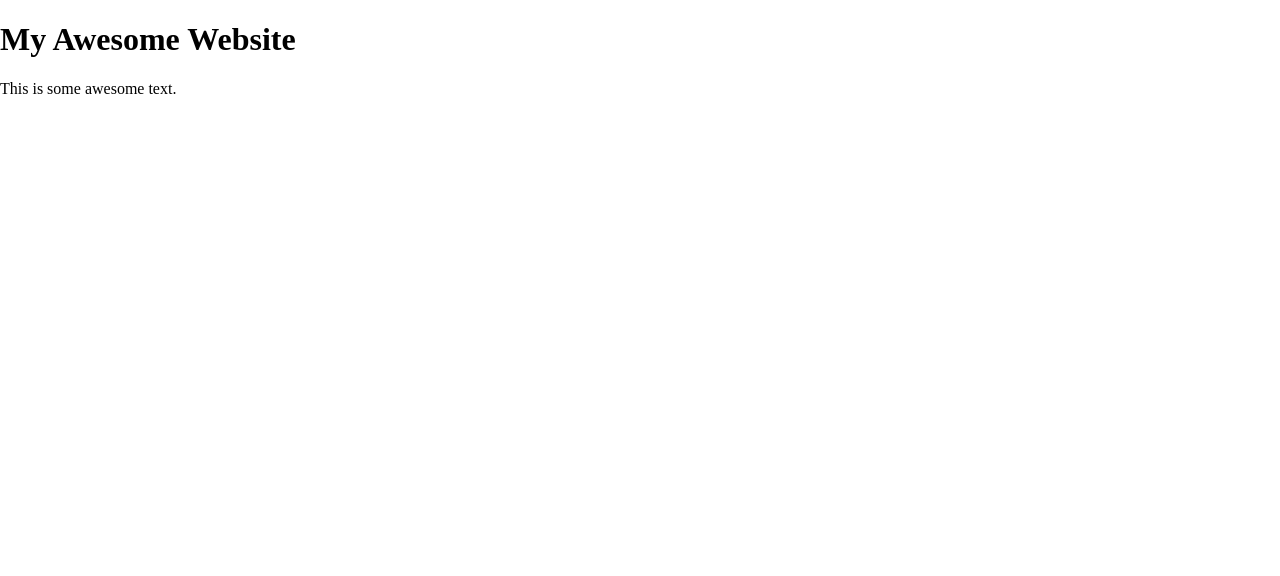
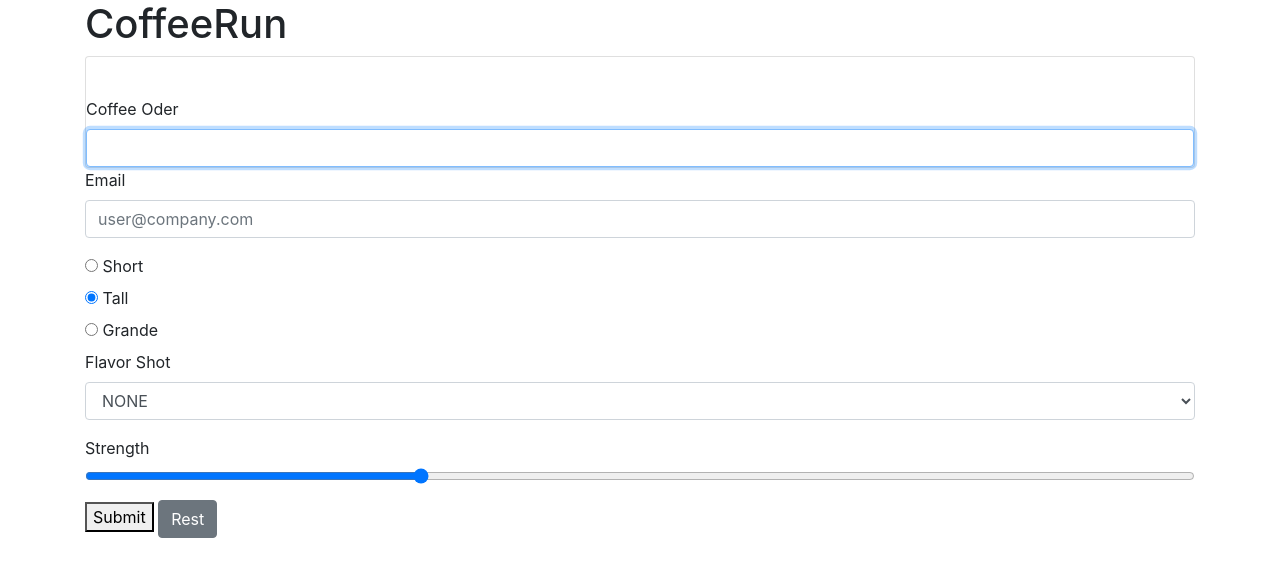
Before and after one commit to CTECH-IT/coffee-run-Manakherto-1, a plain HTML site: page index.html in a window 1280 px wide. Drawn offline with nearby package versions, Linux system fonts and the light colour scheme.

```diff
--- a/index.html
+++ b/index.html
@@ -1,26 +1,65 @@
 <!DOCTYPE html>
-<html lang="en" dir="ltr">
+<html lang="en" dir="ltr"
+ <head>
+     <meta charset="utf-8">
+     <title>coffeerun</title>
+     <link rel="stylesheet" href="https://cdnjs.cloudflare.com/ajax/libs/twitter-bootstrap/4.3.1/css/bootstrap.min.css ">
+ </head>
+ <body class="container">
+  <header>
+    <h1>CoffeeRun</h1>
+  </header>
+  <section>
+    <div class="card card-default">
+      <div class="card-body">
+        <form data-coffee-order="form">
+        </div class="form-group">
+        <label for="coffeeOrder"> Coffee Oder</label>
+        <input class="form-control" name="coffee" id="coffeeOrder" autofocus>
+    </div>
+    <div class="form-group">
+      <label for="emailInput">Email</label>
+      <input class="form-control" type="email" name="emailAddress" id="emailInput" value="" placeholder="user@company.com">
+    </div>
+    <div class="radio">
+      <label>
+        <input type="radio" name="size" value="short">
+        Short
+      </label>
+    </div>
+    <div class="radio">
+      <label>
+        <input type="radio"  name="size" value="tall" checked>
+        Tall
+      </label>
+    </div>
+    <div class="radio">
+      <label>
+        <input type="radio"  name="size" value="grande">
+        Grande
+      </label>
+    </div>
+    <div class="form-group">
+      <label for="flavorShot">Flavor Shot</label>
+        <select id="flavorShot" class="form-control" name="flavor">
+          <option value="">NONE</option>
+          <option value="caramel">Caramel</option>
+          <option value="almond">Almond</option>
+          <option value="mocha">Mocha</option>
+        </select>
+    </div>
+    <div class="form-group">
+      <label for="strengthLevel">Strength</label>
+       <input name="strength" id="strengthLevel" type="range"
+       class="form-control-range" value="30">
+    </div>
+    <button type="submit class=btn btn primary">Submit</button>
+    <button type="rest" class="btn btn-secondary">Rest</button>
+  </form>
+  </div>
 
-  <head>
-    <meta charset="utf-8">
-    <title>My Awesome Website</title>
-    <meta name="author" content="Put your name here">
 
-    <!-- If you are using p5.js to create drawings or games, uncomment the next line: -->
-    <!--
-      <script src="https://cdn.jsdelivr.net/npm/p5@1.4.1/lib/p5.js"></script>
-    -->
-
-    <link rel="stylesheet" href="https://cdnjs.cloudflare.com/ajax/libs/normalize/8.0.1/normalize.min.css">
-    <link rel="stylesheet" href="stylesheets/styles.css">
-  </head>
-
-<body>
-  <header>
-    <h1 class="page-title">My Awesome Website</h1>
-    <p>This is some awesome text.</p>
-  </header>
-
+  </section>
   <script src="scripts/main.js"></script>
 </body>
 </html>
--- a/scripts/main.js
+++ b/scripts/main.js
@@ -1 +1,22 @@
-// Put your JavaScript here
+(function (window) {
+    'use strict';
+    let App = window.App || {};
+
+
+ DataStore.prototype.add = function(key, val) {
+    this.data = {};
+}
+
+DataStore.prototype.get = function (key) {
+    return this.data[key];
+}
+DataStore.prototype.getAll =function () {
+    return this.data;
+}
+DataStore.prototype.remove= function(key) {
+    delete this.dat[key];
+}
+App.DataStore = DataStore;
+window.App = App;
+
+}) (window);
```
